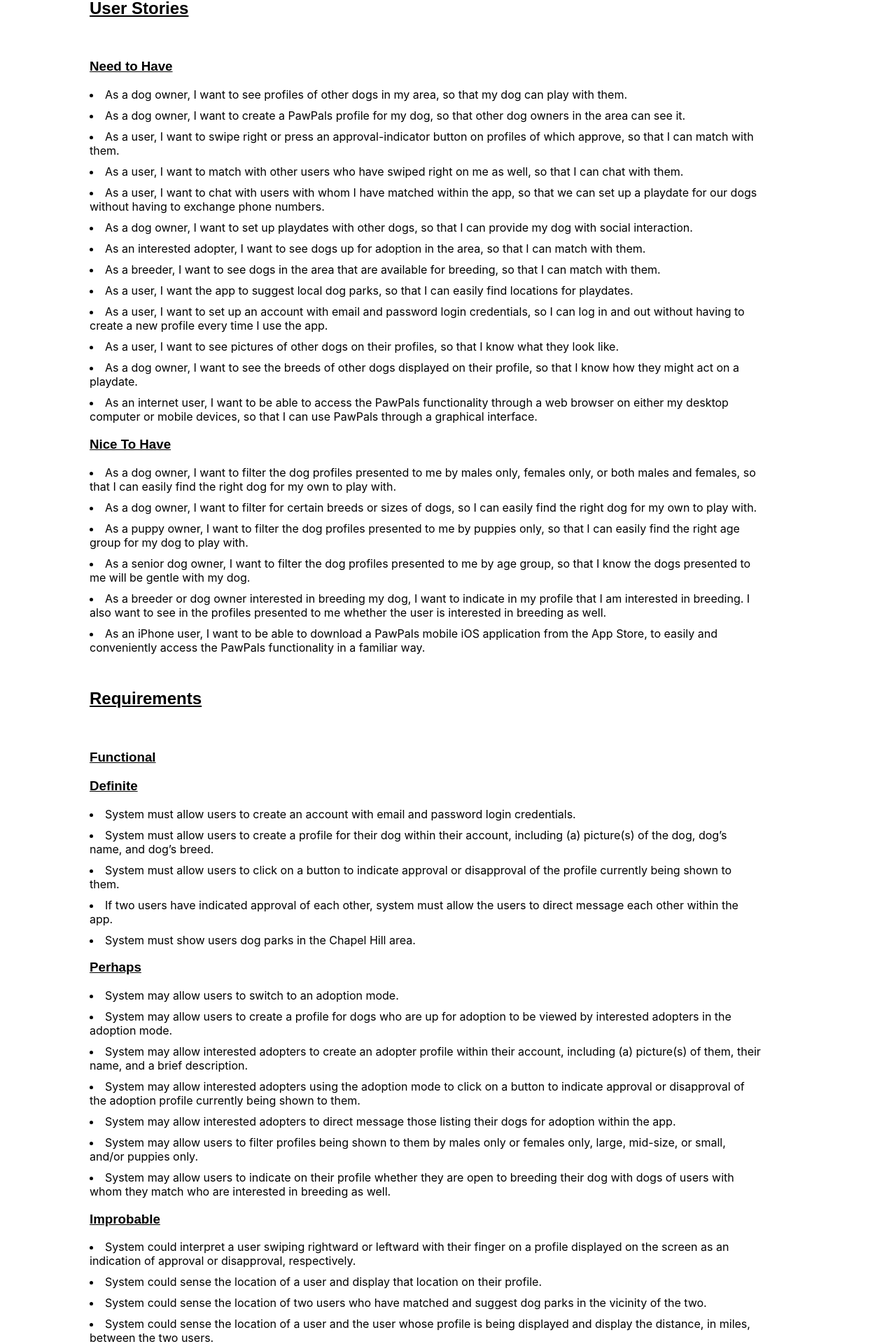
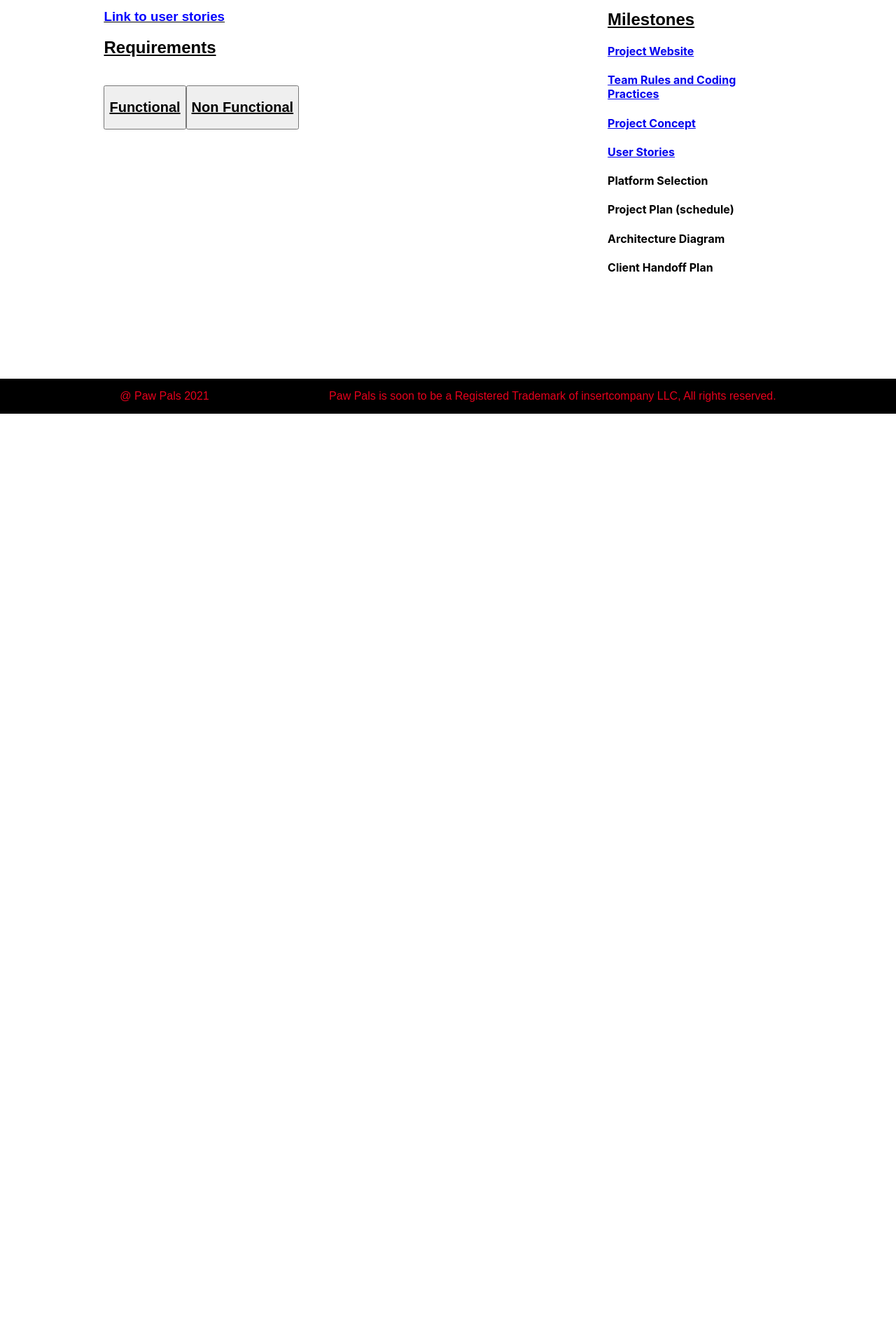
Before and after one commit to walanpat/paw-pals-react-site, a React (Create React App) app in the folder paw-pals/: page /pages/deliverables in a window 1280 px wide. Shown: the part 295-2215 px from the top of the page at 70% size. After the commit the page ends 886 px from the top, so only its background shows below. Built offline with nearby package versions, Linux system fonts and the light colour scheme.

Commit message:
Edited to make it more like the TA wanted

```diff
--- a/paw-pals/src/components/Deliverables.js
+++ b/paw-pals/src/components/Deliverables.js
@@ -1,39 +1,262 @@
-import * as React from 'react';
+import React, { useState, Component, useMemo, useEffect } from 'react';
 import { BrowserRouter as Route, Link } from 'react-router-dom';
 
 const Deliverables = () => {
+  const [dataHasLoaded, setDataHasLoaded] = useState(2);
+
   return (
-    <div style={{ marginLeft: '10%', marginRight: '15%', marginTop: '2%' }}>
+    <div style={{ marginLeft: '10%', marginRight: '10%', marginTop: '2%' }}>
       <Link to='/pages/home'>
         <p className='iconcircle'>Home</p>
       </Link>
+      <div
+        className='flexWrapper'
+        style={{ marginLeft: '2%', marginRight: '2%' }}
+      >
+
+        <div style={{width:'75%'}}>
+        <a href=""><h3 style={{color:'blue'}}>Link to user stories</h3></a>
+
+          <h2>Requirements</h2>
+          <br />
+
+          <button onClick={()=>setDataHasLoaded(0)}><h2>Functional</h2></button>
+          <button onClick={()=>setDataHasLoaded(1)}><h2>Non Functional</h2></button>
+
+          {dataHasLoaded===0?<div>
+          <h3>Definite</h3>
+          <li>
+            System must allow users to create an account with email and password
+            login credentials.
+          </li>
+          <li>
+            System must allow users to create a profile for their dog within
+            their account, including (a) picture(s) of the dog, dog’s name, and
+            dog’s breed.
+          </li>
+          <li>
+            System must allow users to click on a button to indicate approval or
+            disapproval of the profile currently being shown to them.
+          </li>
+          <li>
+            If two users have indicated approval of each other, system must
+            allow the users to direct message each other within the app.
+          </li>
+          <li>System must show users dog parks in the Chapel Hill area.</li>
+          <h3>Perhaps</h3>
+          <li>System may allow users to switch to an adoption mode.</li>
+          <li>
+            System may allow users to create a profile for dogs who are up for
+            adoption to be viewed by interested adopters in the adoption mode.
+          </li>
+          <li>
+            System may allow interested adopters to create an adopter profile
+            within their account, including (a) picture(s) of them, their name,
+            and a brief description.
+          </li>
+          <li>
+            System may allow interested adopters using the adoption mode to
+            click on a button to indicate approval or disapproval of the
+            adoption profile currently being shown to them.
+          </li>
+          <li>
+            System may allow interested adopters to direct message those listing
+            their dogs for adoption within the app.
+          </li>
+          <li>
+            System may allow users to filter profiles being shown to them by
+            males only or females only, large, mid-size, or small, and/or
+            puppies only.
+          </li>
+          <li>
+            System may allow users to indicate on their profile whether they are
+            open to breeding their dog with dogs of users with whom they match
+            who are interested in breeding as well.
+          </li>
+          <h3>Improbable</h3>
+          <li>
+            System could interpret a user swiping rightward or leftward with
+            their finger on a profile displayed on the screen as an indication
+            of approval or disapproval, respectively.
+          </li>
+          <li>
+            System could sense the location of a user and display that location
+            on their profile.
+          </li>
+          <li>
+            System could sense the location of two users who have matched and
+            suggest dog parks in the vicinity of the two.
+          </li>
+          <li>
+            System could sense the location of a user and the user whose profile
+            is being displayed and display the distance, in miles, between the
+            two users.
+          </li>
+          <br />
+          </div>:null}
+            {dataHasLoaded===1?<div>
+          <div style={{ border: '1px solid black' }}>
+            <h3>Reliability</h3>
+
+            <h4>Definite</h4>
+            <li>
+              If system fails and/or crashes, it must function as normal again
+              within 24 hours.
+            </li>
+            {/* <h4>Perhaps</h4>
+      <h4>Improbable</h4> */}
+            <br />
+          </div>
+          <div style={{ border: '1px solid black' }}>
+            <h3>Performance (availability, capacity, resources)</h3>
+
+            <h4>Definite</h4>
+            <li>
+              System must load user profiles in the Chapel Hill area, emitting
+              profiles that user has selected to be filtered out, within two
+              minutes.
+            </li>
+            {/* <h4>Perhaps</h4>
+      <h4>Improbable</h4> */}
+            <br />
+          </div>
+          <div style={{ border: '1px solid black' }}>
+            <h3>
+              Supportability (who maintains it, could this be nationalized or
+              internationalized)
+            </h3>
+
+            <h4>Definite</h4>
+            <li>System must support use in the Chapel Hill area.</li>
+            <li>
+              System must be maintained by PawPals Engineering Team - William
+              Alan Patterson, Marigrace Seaton, Martin Smolka, Casey Turgeon -
+              at least until 6 PM ET on May 14, 2021.
+            </li>
+            <h4>Perhaps</h4>
+            <li>System may support use in the greater Raleigh-Durham area.</li>
+            <h4>Improbable</h4>
+            <li>
+              System could support use in any location by using GPS data from
+              users.
+            </li>
+            <br />
+          </div>
+          <div style={{ border: '1px solid black' }}>
+            <h3>
+              Design (constraints, What Kind of App, What Kind of Databse)
+            </h3>
+
+            <h4>Definite</h4>
+            <li>
+              System must function as a web app on Google Chrome, Mozilla
+              Firefox, Microsoft Edge, and Apple Safari.
+            </li>
+            <h4>Perhaps</h4>
+            <li>System may function as an iOS mobile app.</li>
+
+            <h4>Improbable</h4>
+            <li>System could function as an Android mobile app.</li>
+            <br />
+          </div>
+          <div style={{ border: '1px solid black' }}>
+            <h3>Implementation (language, standards, methodology)</h3>
+
+            <h4>Definite</h4>
+            <li>
+              System must express text in the English language using American
+              spellings.
+            </li>
+            <li>
+              System must follow Java conventions set forth here, Python
+              conventions set forth here, JavaScript conventions set forth here,
+              and Angular conventions set forth here.
+            </li>
+            <h4>Perhaps</h4>
+            <h4>Improbable</h4>
+            <li>
+              System could allow users to select their preferred language from a
+              set list of options and then convert the display text on the app
+              to what is selected.
+            </li>
+          </div>
+          <div style={{ border: '1px solid black' }}>
+            <h3>Interface</h3>
+            <h4>Definite</h4>
+            <li>
+              System must store client account data using the Firebase
+              interface.
+            </li>
+            <h4>Perhaps</h4>
+            <li>
+              System may use the Google Maps map interface to display a map of
+              Carrboro and Chapel Hill’s dog parks.
+            </li>
+
+            <h4>Improbable</h4>
+            <li>
+              System could use the Google Maps map interface to display a map of
+              a user and their matches’ areas’ local dog parks.
+            </li>
+            <br />
+          </div>
+          <div style={{ border: '1px solid black' }}>
+            <h3>Physical (device requirements, screen requirements)</h3>
+
+            {/* <h4>Definite</h4> */}
+            <h4>Perhaps</h4>
+            <li>
+              System may respond to touch and gesture input on devices with
+              touch screens.
+            </li>
+            {/* <h4>Improbable</h4> */}
+          </div>
+</div>:null}
+        </div>
+         <div style={{ marginLeft: '3%',marginRight: '2%' }}>
+          <h2>Milestones</h2>
+          <a href="https://pawpals.beholddevelopment.com/pages/home"><h4>Project Website</h4></a>
+         <a href="https://pawpals.beholddevelopment.com/pages/team"><h4>Team Rules and Coding Practices</h4></a>
+          <a href="https://pawpals.beholddevelopment.com/pages/projects"><h4 >Project Concept</h4></a>
+         <a href="https://docs.google.com/document/d/1O6eSCXyVc0klD88hRRiPR8QYau0xyJ6soXVyVkCkdgs/edit?usp=sharing"> <h4>User Stories</h4></a>
+          <h4>Platform Selection</h4>
+          <h4>Project Plan (schedule)</h4>
+          <h4>Architecture Diagram</h4>
+          <h4>Client Handoff Plan</h4>
+        </div>
+      </div>
+    </div>
+  );
+};
+//Ignore This below
+{/* <div style={{ marginLeft: '2%',marginRight: '2%' }}>
           <h2>User Stories</h2>
           <br />
           <h3>Need to Have</h3>
           <li>
-        As a dog owner, I want to see profiles of other dogs in my area, so that
-        my dog can play with them.
+            As a dog owner, I want to see profiles of other dogs in my area, so
+            that my dog can play with them.
           </li>
           <li>
-        As a dog owner, I want to create a PawPals profile for my dog, so that
-        other dog owners in the area can see it.
+            As a dog owner, I want to create a PawPals profile for my dog, so
+            that other dog owners in the area can see it.
           </li>
           <li>
-        As a user, I want to swipe right or press an approval-indicator button
-        on profiles of which approve, so that I can match with them.
+            As a user, I want to swipe right or press an approval-indicator
+            button on profiles of which approve, so that I can match with them.
           </li>
           <li>
-        As a user, I want to match with other users who have swiped right on me
-        as well, so that I can chat with them.
+            As a user, I want to match with other users who have swiped right on
+            me as well, so that I can chat with them.
           </li>
           <li>
-        As a user, I want to chat with users with whom I have matched within the
-        app, so that we can set up a playdate for our dogs without having to
-        exchange phone numbers.
+            As a user, I want to chat with users with whom I have matched within
+            the app, so that we can set up a playdate for our dogs without
+            having to exchange phone numbers.
           </li>
           <li>
-        As a dog owner, I want to set up playdates with other dogs, so that I
-        can provide my dog with social interaction.
+            As a dog owner, I want to set up playdates with other dogs, so that
+            I can provide my dog with social interaction.
           </li>
           <li>
             As an interested adopter, I want to see dogs up for adoption in the
@@ -53,8 +276,8 @@
             profile every time I use the app.
           </li>
           <li>
-        As a user, I want to see pictures of other dogs on their profiles, so
-        that I know what they look like.
+            As a user, I want to see pictures of other dogs on their profiles,
+            so that I know what they look like.
           </li>
           <li>
             As a dog owner, I want to see the breeds of other dogs displayed on
@@ -63,7 +286,8 @@
           <li>
             As an internet user, I want to be able to access the PawPals
             functionality through a web browser on either my desktop computer or
-        mobile devices, so that I can use PawPals through a graphical interface.
+            mobile devices, so that I can use PawPals through a graphical
+            interface.
           </li>
           <h3>Nice To Have</h3>
           <li>
@@ -72,224 +296,30 @@
             easily find the right dog for my own to play with.
           </li>
           <li>
-        As a dog owner, I want to filter for certain breeds or sizes of dogs, so
-        I can easily find the right dog for my own to play with.
+            As a dog owner, I want to filter for certain breeds or sizes of
+            dogs, so I can easily find the right dog for my own to play with.
           </li>
           <li>
-        As a puppy owner, I want to filter the dog profiles presented to me by
-        puppies only, so that I can easily find the right age group for my dog
-        to play with.
+            As a puppy owner, I want to filter the dog profiles presented to me
+            by puppies only, so that I can easily find the right age group for
+            my dog to play with.
           </li>
           <li>
-        As a senior dog owner, I want to filter the dog profiles presented to me
-        by age group, so that I know the dogs presented to me will be gentle
-        with my dog.
+            As a senior dog owner, I want to filter the dog profiles presented
+            to me by age group, so that I know the dogs presented to me will be
+            gentle with my dog.
           </li>
           <li>
             As a breeder or dog owner interested in breeding my dog, I want to
-        indicate in my profile that I am interested in breeding. I also want to
-        see in the profiles presented to me whether the user is interested in
-        breeding as well.
+            indicate in my profile that I am interested in breeding. I also want
+            to see in the profiles presented to me whether the user is
+            interested in breeding as well.
           </li>
           <li>
-        As an iPhone user, I want to be able to download a PawPals mobile iOS
-        application from the App Store, to easily and conveniently access the
-        PawPals functionality in a familiar way.
+            As an iPhone user, I want to be able to download a PawPals mobile
+            iOS application from the App Store, to easily and conveniently
+            access the PawPals functionality in a familiar way.
           </li>
           <br />
-
-      <h2>Requirements</h2>
-      <br />
-
-      <h3>Functional</h3>
-      <h3>Definite</h3>
-      <li>
-        System must allow users to create an account with email and password
-        login credentials.
-      </li>
-      <li>
-        System must allow users to create a profile for their dog within their
-        account, including (a) picture(s) of the dog, dog’s name, and dog’s
-        breed.
-      </li>
-      <li>
-        System must allow users to click on a button to indicate approval or
-        disapproval of the profile currently being shown to them.
-      </li>
-      <li>
-        If two users have indicated approval of each other, system must allow
-        the users to direct message each other within the app.
-      </li>
-      <li>System must show users dog parks in the Chapel Hill area.</li>
-      <h3>Perhaps</h3>
-      <li>System may allow users to switch to an adoption mode.</li>
-      <li>
-        System may allow users to create a profile for dogs who are up for
-        adoption to be viewed by interested adopters in the adoption mode.
-      </li>
-      <li>
-        System may allow interested adopters to create an adopter profile within
-        their account, including (a) picture(s) of them, their name, and a brief
-        description.
-      </li>
-      <li>
-        System may allow interested adopters using the adoption mode to click on
-        a button to indicate approval or disapproval of the adoption profile
-        currently being shown to them.
-      </li>
-      <li>
-        System may allow interested adopters to direct message those listing
-        their dogs for adoption within the app.
-      </li>
-      <li>
-        System may allow users to filter profiles being shown to them by males
-        only or females only, large, mid-size, or small, and/or puppies only.
-      </li>
-      <li>
-        System may allow users to indicate on their profile whether they are
-        open to breeding their dog with dogs of users with whom they match who
-        are interested in breeding as well.
-      </li>
-      <h3>Improbable</h3>
-      <li>
-        System could interpret a user swiping rightward or leftward with their
-        finger on a profile displayed on the screen as an indication of approval
-        or disapproval, respectively.
-      </li>
-      <li>
-        System could sense the location of a user and display that location on
-        their profile.
-      </li>
-      <li>
-        System could sense the location of two users who have matched and
-        suggest dog parks in the vicinity of the two.
-      </li>
-      <li>
-        System could sense the location of a user and the user whose profile is
-        being displayed and display the distance, in miles, between the two
-        users.
-      </li>
-      <br />
-
-      <h3>Usability (help, documentation, tutorials</h3>
-      <br />
-
-      <h4>Definite</h4>
-
-      <h4>Perhaps</h4>
-      <h4>Improbable</h4>
-      <br />
-
-      <h3>Reliability</h3>
-      <br />
-
-      <h4>Definite</h4>
-      <li>
-        If system fails and/or crashes, it must function as normal again within
-        24 hours.
-      </li>
-      <h4>Perhaps</h4>
-      <h4>Improbable</h4>
-      <br />
-
-      <h3>Performance (availability, capacity, resources)</h3>
-      <br />
-
-      <h4>Definite</h4>
-      <li>
-        System must load user profiles in the Chapel Hill area, emitting
-        profiles that user has selected to be filtered out, within two minutes.
-      </li>
-      <h4>Perhaps</h4>
-      <h4>Improbable</h4>
-      <br />
-
-      <h3>
-        Supportability (who maintains it, could this be nationalized or
-        internationalized)
-      </h3>
-      <br />
-
-      <h4>Definite</h4>
-      <li>System must support use in the Chapel Hill area.</li>
-      <li>
-        System must be maintained by PawPals Engineering Team - William Alan
-        Patterson, Marigrace Seaton, Martin Smolka, Casey Turgeon - at least
-        until 6 PM ET on May 14, 2021.
-      </li>
-      <h4>Perhaps</h4>
-      <li>System may support use in the greater Raleigh-Durham area.</li>
-      <h4>Improbable</h4>
-      <li>
-        System could support use in any location by using GPS data from users.
-      </li>
-      <br/>
-
-      <h3>Design (constraints, What Kind of App, What Kind of Databse)</h3>
-      <br/>
-
-      <h4>Definite</h4>
-      <li>
-        System must function as a web app on Google Chrome, Mozilla Firefox,
-        Microsoft Edge, and Apple Safari.
-      </li>
-      <h4>Perhaps</h4>
-      <li>System may function as an iOS mobile app.</li>
-
-      <h4>Improbable</h4>
-      <li>System could function as an Android mobile app.</li>
-      <br/>
-
-      <h3>Implementation (language, standards, methodology)</h3>
-      <br/>
-
-      <h4>Definite</h4>
-      <li>
-        System must express text in the English language using American
-        spellings.
-      </li>
-      <li>
-        System must follow Java conventions set forth here, Python conventions
-        set forth here, JavaScript conventions set forth here, and Angular
-        conventions set forth here.
-      </li>
-      <h4>Perhaps</h4>
-      <h4>Improbable</h4>
-      <li>
-        System could allow users to select their preferred language from a set
-        list of options and then convert the display text on the app to what is
-        selected.
-      </li>
-
-      <h3>Interface</h3>
-      <h4>Definite</h4>
-      <li>
-        System must store client account data using the Firebase interface.
-      </li>
-      <h4>Perhaps</h4>
-      <li>
-        System may use the Google Maps map interface to display a map of
-        Carrboro and Chapel Hill’s dog parks.
-      </li>
-
-      <h4>Improbable</h4>
-      <li>
-        System could use the Google Maps map interface to display a map of a
-        user and their matches’ areas’ local dog parks.
-      </li>
-      <br/>
-
-      <h3>Physical (device requirements, screen requirements)</h3>
-      <br/>
-
-      <h4>Definite</h4>
-      <h4>Perhaps</h4>
-      <li>
-        System may respond to touch and gesture input on devices with touch
-        screens.
-      </li>
-      <h4>Improbable</h4>
-    </div>
-  );
-};
+        </div> */}
 export default Deliverables;
--- a/paw-pals/src/components/PawPals.js
+++ b/paw-pals/src/components/PawPals.js
@@ -1,16 +1,31 @@
 import * as React from 'react';
 import { BrowserRouter as Route, Link } from 'react-router-dom';
 
-
 const PawPals = () => {
-return(
-<div style ={{marginLeft:'10%'}}>
-
-    <h1>Paw Pals App</h1>
-    <h3>PawPals is a social media, but for dogs. PawPals helps dog owners find and connect with other dog owners in the area. </h3>
-    <p>This site will showcase the work of Team E in <a href="https://www.cs.unc.edu/~stotts/COMP523-s21/">Comp 523 Software Engineering</a> course at UNC Chapel Hill.</p>
-    <p>Team E's Project will be to create Paw Pals, a communication and meeting application for dog related activities.</p>
-</div>
-)}
+  return (
+    <div style={{ marginLeft: '10%' }}>
+      <h1>Paw Pals App</h1>
+      <h2>Project Concept</h2>
+      <p>
+        PawPals is a social media, but for dogs. PawPals helps dog owners find
+        and connect with other dog owners in the area. By using a swiping style
+        method akin to Tindero or Bumble, the user interface will provide an
+        exciting experience to meet and set up connections between other dog
+        owners in order to help find playdates/other dog lovers!{' '}
+      </p>
+      <p>
+        This site will showcase the work of Team E in{' '}
+        <a href='https://www.cs.unc.edu/~stotts/COMP523-s21/'>
+          Comp 523 Software Engineering
+        </a>{' '}
+        course at UNC Chapel Hill.
+      </p>
+      <p>
+        Team E's Project will be to create Paw Pals, a communication and meeting
+        application for dog related activities.
+      </p>
+    </div>
+  );
+};
 
 export default PawPals;
```
Also changed, not shown: paw-pals/src/components/Team.js (+35 -26 lines). Lines whose indentation alone changed are shown as unchanged.
